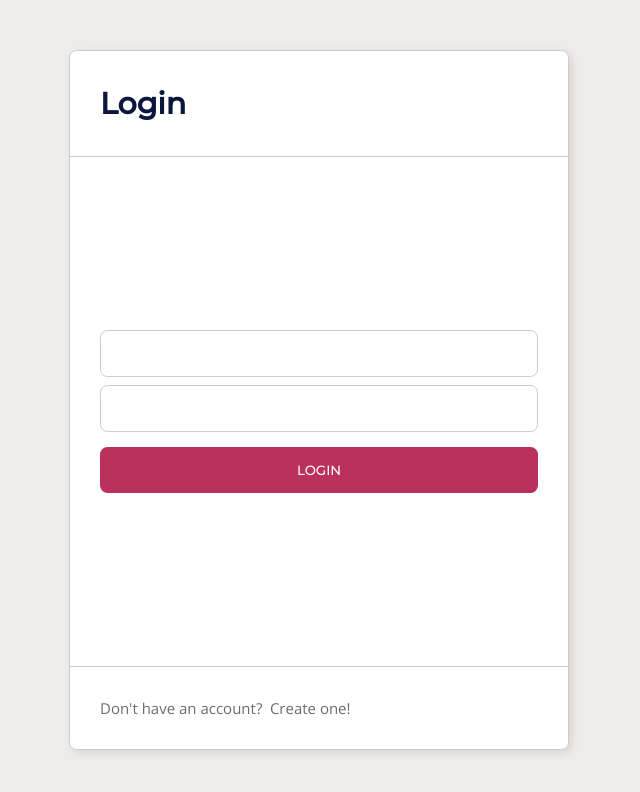
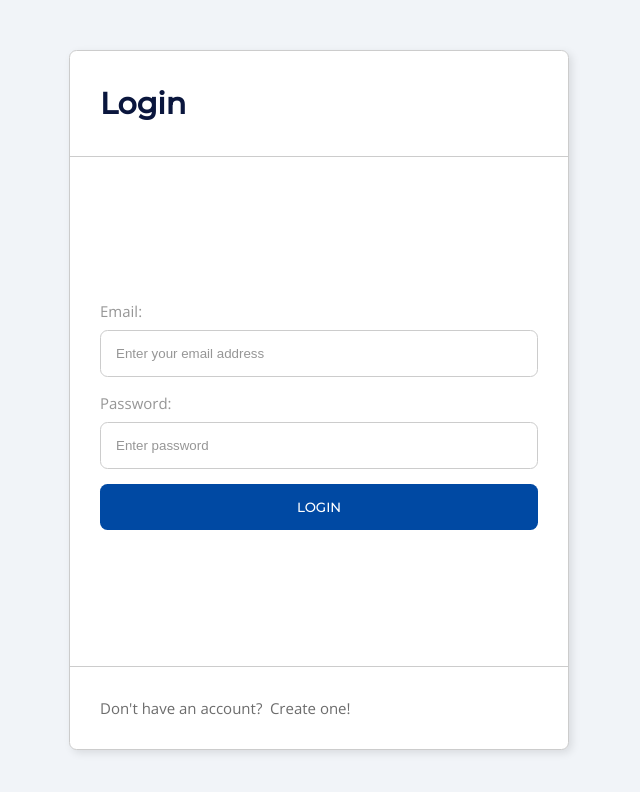
Before and after one commit to ototom/HabitTracker, a React (Create React App) app: page /auth/sign-in in a window 1280 px wide. Shown: the top 792 px of the page, without its empty margins (321-961 px from the left). Built offline with nearby package versions, Linux system fonts and the light colour scheme; no server answers.

Commit message:
Create <Input /> component

```diff
--- a/public/index.html
+++ b/public/index.html
@@ -7,7 +7,10 @@
         <meta name="description" content="Habit tracker" />
 
         <title>Habit tracker</title>
-
+        <link
+            rel="stylesheet"
+            href="https://cdnjs.cloudflare.com/ajax/libs/font-awesome/5.15.3/css/all.min.css"
+        />
         <link rel="preconnect" href="https://fonts.gstatic.com" />
         <link
             href="https://fonts.googleapis.com/css2?family=Montserrat:wght@400;500&family=Open+Sans:ital,wght@0,400;0,700;1,400&display=swap"
--- /dev/null
+++ b/src/components/shared/Input/Input.js
@@ -0,0 +1,23 @@
+import '../../../styles/Forms/input.css';
+
+const Input = (props) => {
+    const { type, ...htmlProps } = props;
+
+    const input =
+        type === 'textarea' ? (
+            <textarea {...htmlProps} />
+        ) : (
+            <input type={type} {...htmlProps} />
+        );
+
+    return (
+        <>
+            {htmlProps.label && (
+                <label htmlFor={htmlProps.id}>{htmlProps.label}</label>
+            )}
+            {input}
+        </>
+    );
+};
+
+export default Input;
--- a/src/pages/Auth.js
+++ b/src/pages/Auth.js
@@ -1,18 +1,23 @@
 import React, { useEffect, useState } from 'react';
-import { Link, useParams } from 'react-router-dom';
+import { Link, useParams, useHistory } from 'react-router-dom';
+import Input from '../components/shared/Input/Input';
 import '../styles/auth.css';
 
 const Auth = () => {
     const { mode } = useParams();
+    const history = useHistory();
     const [isLoginMode, setIsLoginMode] = useState(false);
+    const [isLoading, setIsLoading] = useState(false);
 
     useEffect(() => {
         if (mode === 'sign-in') {
             setIsLoginMode(true);
+        } else if (mode === 'sign-up') {
+            setIsLoginMode(false);
         } else {
-            setIsLoginMode(false);
+            history.push('/auth/sign-up');
         }
-    }, [mode]);
+    }, [mode, history]);
 
     return (
         <div className='auth__container'>
@@ -20,9 +25,29 @@ const Auth = () => {
                 <h1>{isLoginMode ? 'Login' : 'Sign up'}</h1>
             </div>
             <form className='auth__form'>
-                <input type='email' />
-                <input type='password' />
-                <button>{isLoginMode ? 'Login' : 'Sign up'}</button>
+                <Input
+                    type='email'
+                    disabled={isLoading}
+                    id='mail'
+                    name='mail'
+                    label='Email:'
+                    placeholder='Enter your email address'
+                />
+                <Input
+                    type='password'
+                    disabled={isLoading}
+                    id='password'
+                    name='password'
+                    label='Password:'
+                    placeholder='Enter password'
+                />
+                <button
+                    onClick={() => setIsLoading(true)}
+                    disabled={isLoading}
+                    className={isLoading ? `btn--loading` : ``}
+                >
+                    {isLoginMode ? 'Login' : 'Sign up'}
+                </button>
             </form>
             {isLoginMode ? (
                 <p className='auth__switcher'>
--- /dev/null
+++ b/src/styles/Forms/input.css
@@ -0,0 +1,26 @@
+label {
+    margin: 0.5rem 0;
+    color: rgb(150, 150, 150);
+}
+
+input[type=text],
+input[type=email],
+input[type=password],
+textarea {
+    display: block;
+    border: 1px solid hsl(0, 0%, 80%);
+    border-radius: 0.5rem;
+    width: 100%;
+    padding: 1rem;
+}
+
+input[type=text]:not(:last-of-type),
+input[type=email]:not(:last-of-type),
+input[type=password]:not(:last-of-type),
+textarea:not(:last-of-type) {
+    margin-bottom: 0.5rem;
+}
+
+::placeholder {
+    color: rgb(150, 150, 150);
+}
--- a/src/styles/auth.css
+++ b/src/styles/auth.css
@@ -28,7 +28,6 @@
 .auth__form {
     padding: 2rem;
     flex-grow: 1;
-    text-align: center;
     display: flex;
     justify-content: center;
     flex-direction: column;
@@ -42,29 +41,11 @@
     color: var(--text-color);
 }
 
-/* TEMPORARY INPUT STYLES */
-/* TODO: CREATE INPUT COMPONENT */
-input[type=text],
-input[type=email],
-input[type=password] {
-    display: block;
-    border: 1px solid hsl(0, 0%, 80%);
-    border-radius: 0.5rem;
-    width: 100%;
-    padding: 1rem;
-}
-
-input[type=text],
-input[type=email],
-input[type=password]:not(:last-of-type) {
-    margin-bottom: 0.5rem;
-}
-
 /* TEMPORARY BUTTON STYLES */
 /* TODO: CREATE BUTTON COMPONENT */
 button {
     padding: 1rem;
-    background: hsl(341, 58%, 46%);
+    background: hsl(213, 100%, 32%);
     border-radius: 0.5rem;
     border: none;
     color: #fff;
@@ -74,3 +55,36 @@ button {
     font-family: var(--heading-font);
     font-weight: 500;
 }
+
+button:disabled {
+    background: rgb(220, 220, 220);
+    color: rgb(132, 132, 132);
+    cursor: initial;
+}
+
+button.btn--loading {
+    position: relative;
+}
+
+button.btn--loading::before {
+    font-family: "Font Awesome 5 Free";
+    font-weight: 900;
+    content: "\f110";
+    display: inline-block;
+    margin-right: 0.5rem;
+    transition: transform .2s linear;
+    animation: spinning .8s linear;
+    animation-fill-mode: forwards;
+    animation-iteration-count: infinite;
+    color: rgb(155, 155, 155);
+}
+
+@keyframes spinning {
+    0% {
+        transform: rotate(0deg);
+    }
+
+    100% {
+        transform: rotate(360deg);
+    }
+}
--- a/src/styles/variables.css
+++ b/src/styles/variables.css
@@ -1,7 +1,7 @@
 :root {
     /* COLORS */
     --text-color: hsl(226, 72%, 14%);
-    --bg-color: hsl(20, 8%, 93%);
+    --bg-color: hsl(220, 33%, 96%);
 
     /* FONTS */
     --text-font: 'Open Sans', sans-serif;
```
